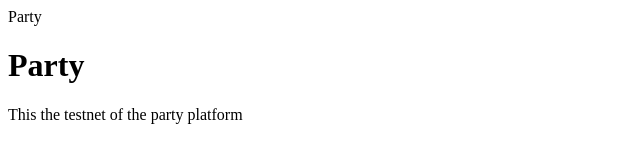
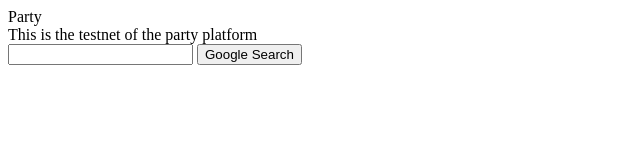
Before and after one commit to ETech23/Party, a plain HTML site: page index.html in a window 1280 px wide. Shown: the whole page, without its empty margins (0-640 px from the left). Drawn offline with Linux system fonts and the light colour scheme.

Commit message:
Version 1.0.1

```diff
--- a/index.html
+++ b/index.html
@@ -1,7 +1,16 @@
 <!DOCTYPE html>
 <head>Party</head>
 <body>
-	<h1>Party</h1>
-	<div>This the testnet of the party platform</div>
+	<div>This is the testnet of the party platform</div>
+
+        <title>Search Party</title>
+    </head>
+    <body>
+        <form action="https://www.google.com/search">
+            <input type="text" name="q">
+            <input type="submit" value="Google Search">
+        </form>
+    </body>
+</html>
 </body>
 </html>
```
